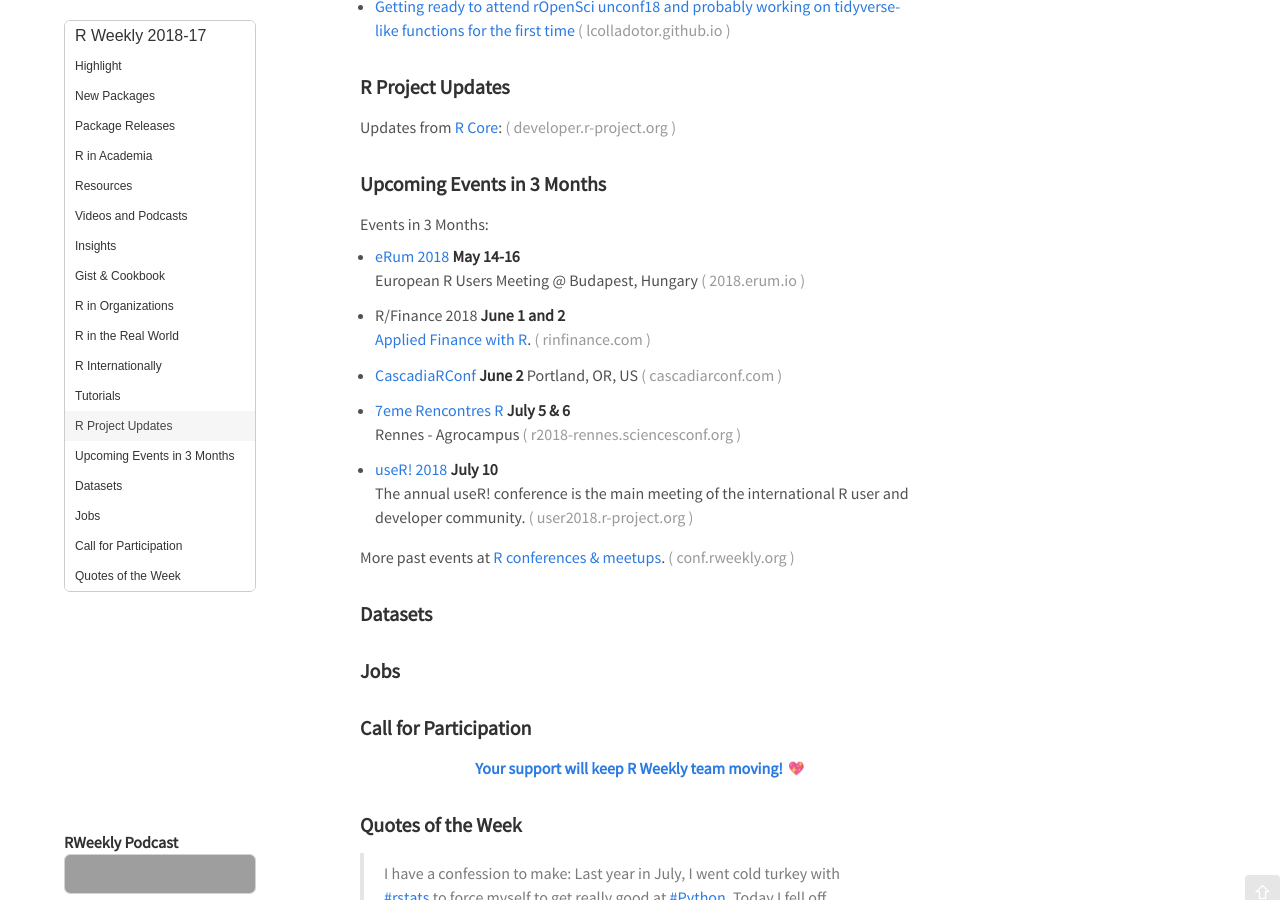
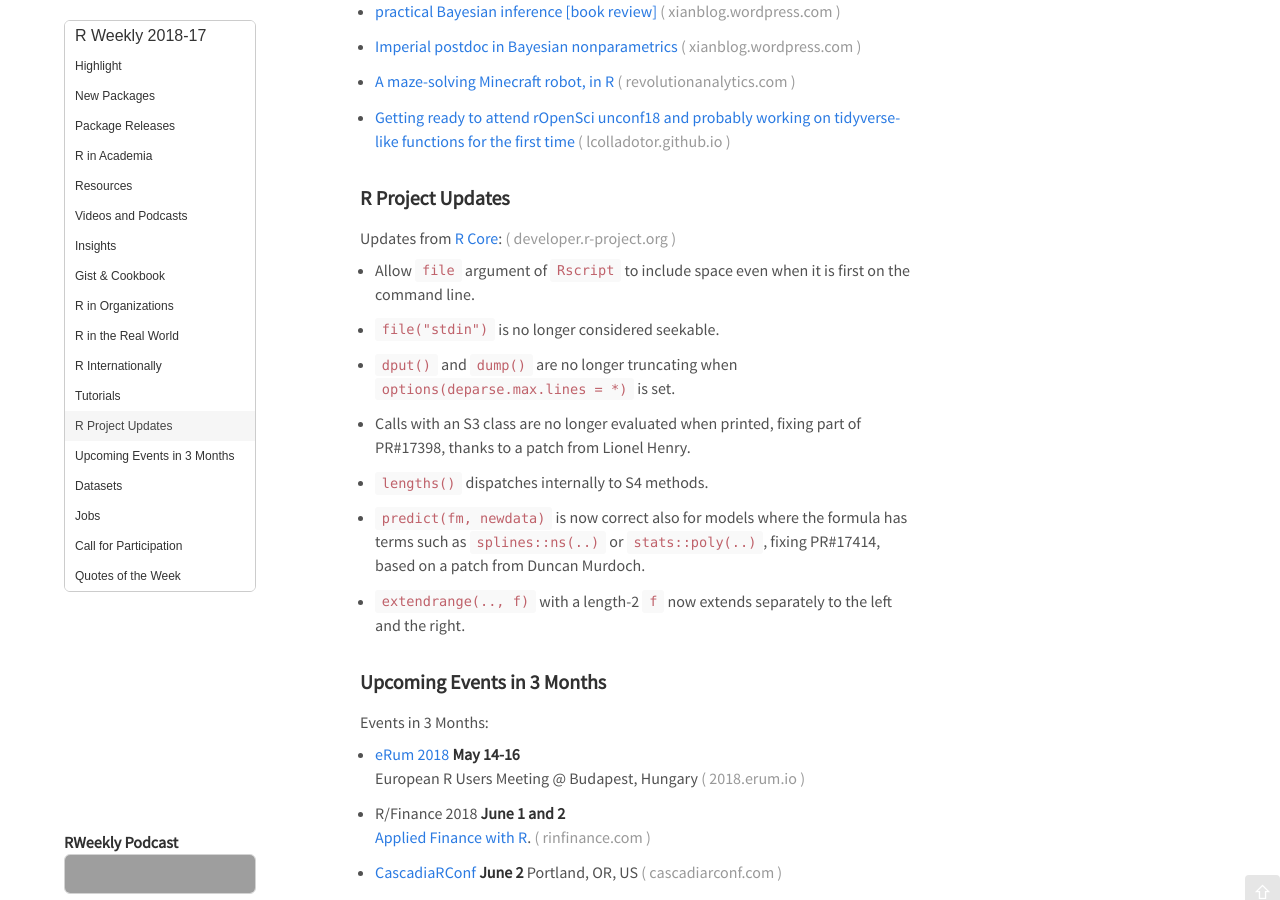
Before and after one commit to rweekly/rweekly.org, a Jekyll site: the page built from draft.md, in a window 1280 px wide and 900 px high, scrolled down 2808 px. Built offline with Jekyll 4.4.1, drawn with Linux system fonts in a browser that asks for light colours; emoji names are drawn with the system emoji font; comment, search, counter and statistics services are not loaded; some of the changed text lies outside the part shown; grey boxes are pictures that could not be loaded.

Commit message:
Draft: 2018-18

```diff
--- a/draft.md
+++ b/draft.md
@@ -9,6 +9,11 @@
 
 ###  Highlight
 
++ [r2d3](https://github.com/rstudio/r2d3) - R Interface to D3 Visualizations
+
++ [Big changes behind the scenes in R 3.5.0](http://blog.revolutionanalytics.com/2018/04/r-350.html)
+
++ [What can we learn from data analysis failures?](https://simplystatistics.org/2018/04/23/what-can-we-learn-from-data-analysis-failures/)
 
 
 ###  New Packages
@@ -34,11 +39,10 @@
 ![r2d3](https://github.com/rstudio/r2d3/raw/master/tools/README/rstudio_preview.png)
 
 ### Package Releases
+
 + [ipumsr 0.2.0](https://cran.r-project.org/package=ipumsr) - Read extracts from IPUMS census and survey data. Now with support for IPUMS Terra to help you link international census microdata with geographic data.
+
 + [tailr 0.1.2](https://mailund.github.io/tailr/) - tail recursion optimisation for R. This version resolves an issue that manifested when transformed functions were created as part of other packages.
-
-
-
 
 ###  R in Academia
 
@@ -96,7 +100,7 @@
 
 + [Animated Directional Chord Diagrams](http://guyabel.com/post/animated-directional-chord-diagrams/)
 
-![Animated Directional Chord Diagrams](http://guyabel.com/img/abel-ani10-gf-fix.gif)
+![Animated Directional Chord Diagrams](https://guyabel.com/img/abel-ani10-gf-fix.gif)
 
 + [Simulate! Simulate! - Part 2: A linear mixed model](https://aosmith.rbind.io/2018/04/23/simulate-simulate-part-2/)
 
@@ -120,7 +124,19 @@
 
 Updates from [R Core](http://developer.r-project.org/blosxom.cgi/R-devel/NEWS):
 
++ Allow `file` argument of `Rscript` to include space even when it is first on the command line.
 
++ `file("stdin")` is no longer considered seekable.
+
++ `dput()` and `dump()` are no longer truncating when `options(deparse.max.lines = *)` is set.
+
++ Calls with an S3 class are no longer evaluated when printed, fixing part of PR#17398, thanks to a patch from Lionel Henry.
+
++ `lengths()` dispatches internally to S4 methods.
+
++ `predict(fm, newdata)` is now correct also for models where the formula has terms such as `splines::ns(..)` or `stats::poly(..)`, fixing PR#17414, based on a patch from Duncan Murdoch.
+
++ `extendrange(.., f)` with a length-2 `f` now extends separately to the left and the right.
 
 ###  Upcoming Events in 3 Months
 
```
